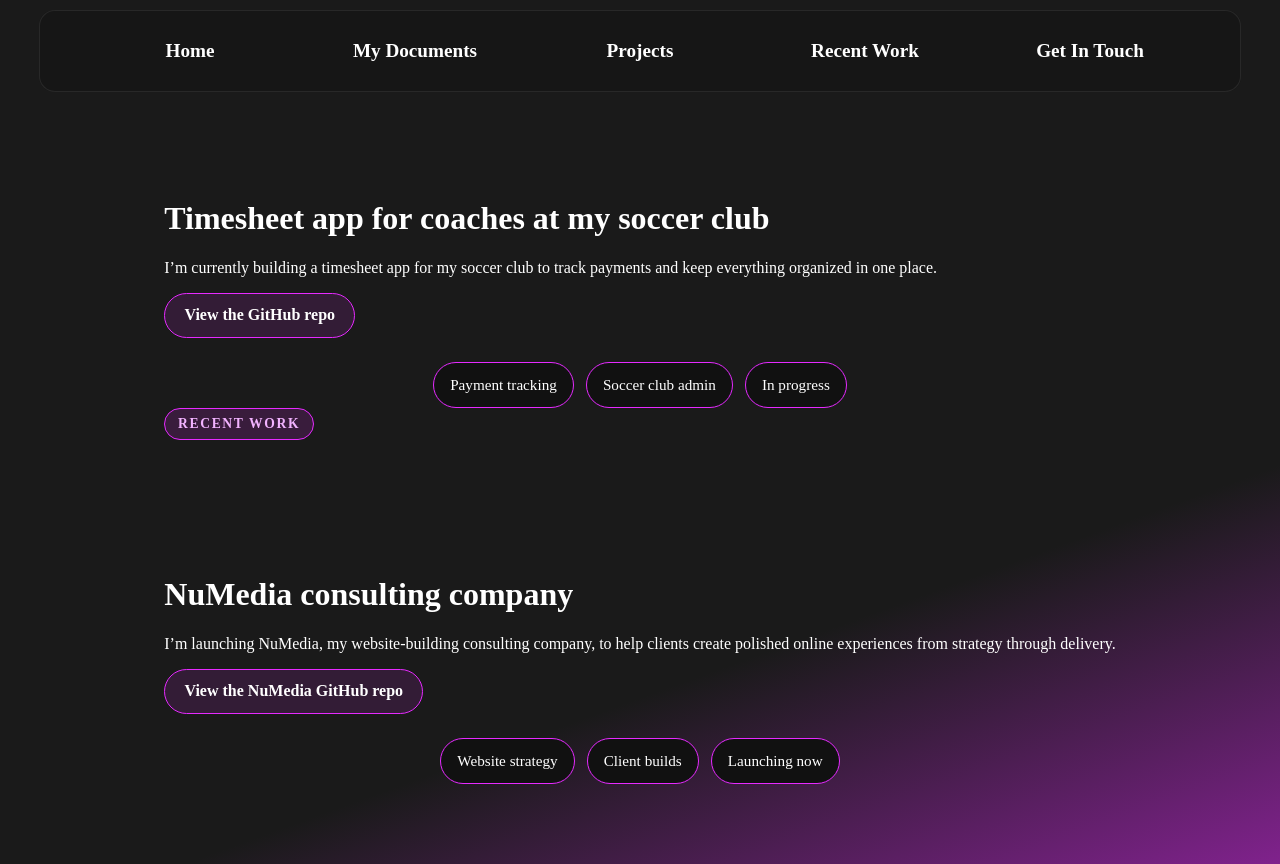
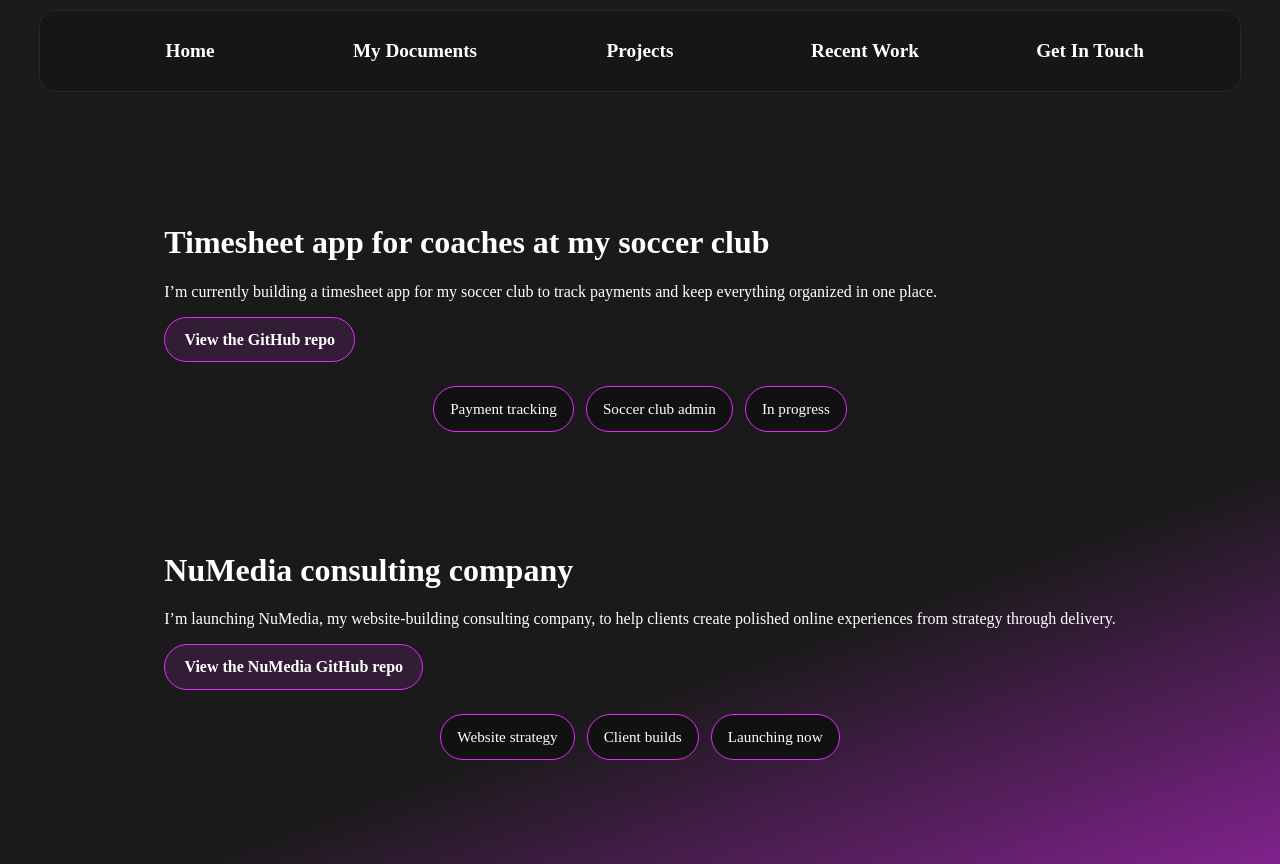
Before and after one commit to Vukosi16/UpdatedPortfolio, a React (Vite) app: page /recent-work in a window 1280 px wide. Built offline with nearby package versions, Linux system fonts and the light colour scheme.

Commit message:
Update portfolio

```diff
--- a/src/Pages/RecentWork.jsx
+++ b/src/Pages/RecentWork.jsx
@@ -26,7 +26,6 @@
         </div>
 
         <div className="projectCard">
-          <div className="projectsBadge">Recent work</div>
           <h1>NuMedia consulting company</h1>
           <p>
             I’m launching NuMedia, my website-building consulting company, to help clients create
```
